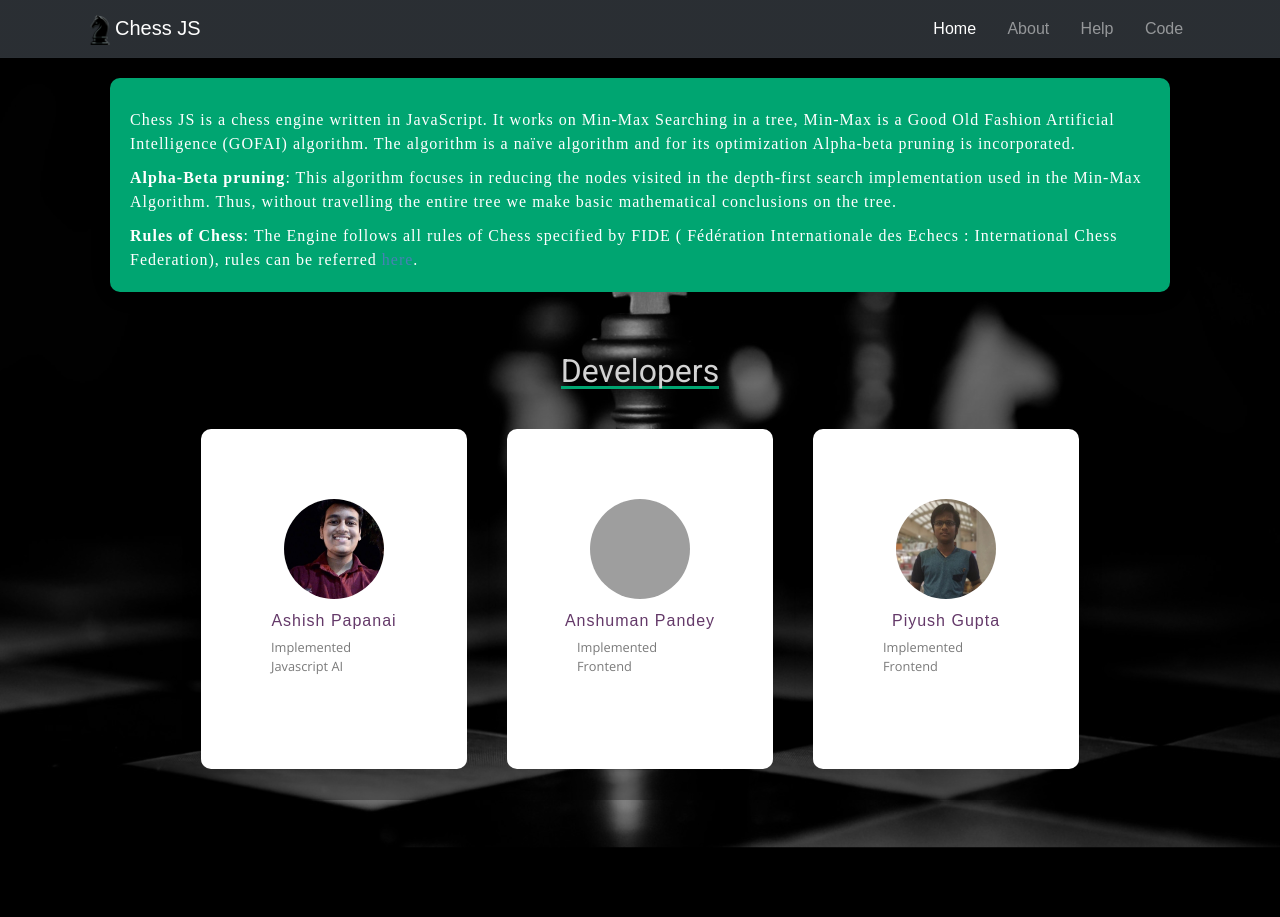
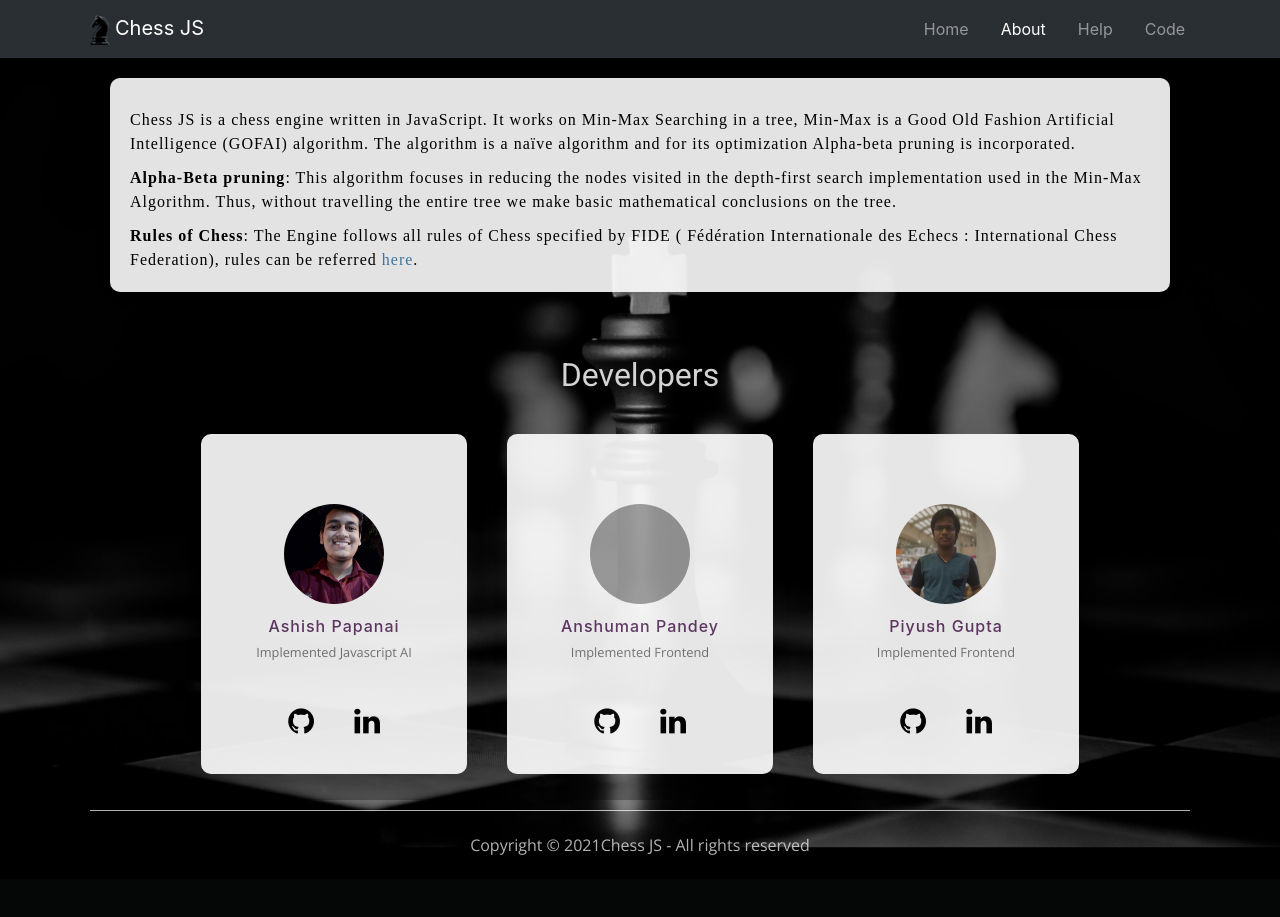
Before and after one commit to ashishpapanai/chessJS, a Flask app: page /about in a window 1280 px wide. After the commit the page ends 855 px from the top, so only its background shows below. Run offline with Flask 2, Linux system fonts and the light colour scheme; some libraries are stand-ins or nearby versions; some web fonts are replaced; grey boxes are pictures that could not be loaded.

Commit message:
Fixed about us section version-2.0 (#88)
* added script to template.html

* Redirects to home page on clicking upon logo  template.html

* linked style sheet to index.html

* linked style sheet to help.html

* linked font awesome to about.html

* added body tag (important) to index,about,help.html

* added footer to about.html

* updated about.css

```diff
--- a/static/about.css
+++ b/static/about.css
@@ -1,7 +1,28 @@
 * {
     box-sizing: border-box;
   }
-  p {
+  body {
+    background-image: linear-gradient( rgba(0, 0, 0, 0.3), rgba(0, 0, 0, 0.5)), url('/static/images/chess2.jpg');
+    background-repeat: no-repeat;
+    overflow-x: hidden;
+    background-size: cover;
+    background-position: center;
+    background-attachment: fixed;
+  }
+  .navbar {
+    background-image: linear-gradient( rgba(0, 0, 0, 0.2), rgba(0, 0, 0, 0.2));
+    background-repeat: no-repeat;
+    background-size: cover;
+    background-position: center;
+    background-attachment: fixed;
+}
+body ul{
+    padding: 0px 50px;
+}
+.navbar li{
+    margin-right: 7%;
+}
+p {
     font-family: "Open Sans", sans-serif;
   }
   a {
@@ -9,7 +30,7 @@
     color: steelblue;
   }
   a:visited {
-    color: white;
+    color:black;
   }
   #container {
     max-width: 1100px;
@@ -18,7 +39,7 @@
   .introbox {
     width: auto;
     height: 100%;
-    background-color:#00a571;
+    background-color:#ffffff;
     box-shadow: 2px 2px 30px rgba(0, 0, 0, 0.05);
     display: flex;
     flex-direction: column;
@@ -28,12 +49,13 @@
     border-radius: 10px;
     margin: 20px;
     position: relative;
+    opacity:0.89;
   }
   .introbox strong {
     font-family: "AverageMonoRegular";
     font-style: normal;
     font-weight: normal;
-    color: #fff;
+    color: #000;
     letter-spacing: 1px;
     margin-top: 10px;
   }
@@ -45,11 +67,6 @@
     display: flex;
     justify-content: center;
     margin: 20px;
-  }
-  .underline {
-    border-bottom: 3px solid #00a571;
-    display: inline-block;
-    line-height: 0.95;
   }
   .creditbox {
     display: flex;
@@ -70,6 +87,7 @@
     border-radius: 10px;
     margin: 20px;
     position: relative;
+    opacity: 0.9;
   }
   .details {
     display: flex;
@@ -126,7 +144,7 @@
     border-radius: 50%;
     text-decoration: none;
     font-size: 30px;
-    color: #00a571;
+    color: #000;
     transition: 0.5s;
   }
   .box ul li a::before {
@@ -151,9 +169,23 @@
   .box ul li:nth-child(2) a:hover:before {
     background: #c3d3db;
   }
+.footer {
+  padding-top: 1rem;
+  padding-bottom: 0.375rem;
+  text-align: center;
+}
+.footer .p-small {
+  padding-top: 1.375rem;
+  border-top: 1px solid #ffffff;
+  opacity: 0.7;
+  color: #ffffff;
+}
+.footer .foot {
+  color: #fff;
+}
 
-  @media (max-width: 640px) {
-    .box {
+@media (max-width: 640px) {
+.box {
       flex-grow: 0.5;
     }
   }
--- a/templates/about.html
+++ b/templates/about.html
@@ -7,6 +7,8 @@
     <link href="https://fonts.googleapis.com/css2?family=Roboto:wght@400;700&display=swap" rel="stylesheet"/>
     <!-- Average-Mono font style sheet added -->
     <link rel="stylesheet" media="screen"href="http://fontlibrary.org/face/average-mono" type="text/css"/>
+     <!--Linked font-awesome  -->
+    <link rel="stylesheet" href="https://cdnjs.cloudflare.com/ajax/libs/font-awesome/4.7.0/css/font-awesome.min.css" />
     <link rel="icon" href="images/favicon.ico" type="image/ico" sizes="16x16"/>
     <meta property="og:image" content="https://images.unsplash.com/photo-1567874790230-3acbb5149829?ixlib=rb-1.2.1&ixid=eyJhcHBfaWQiOjEyMDd9&auto=format&fit=crop&w=750&q=80"/>
 
@@ -17,7 +19,7 @@
     <!-- <form method="get" action="./Daily Progress Report.docx">
         <button type="submit">Download!</button>
     </form> -->
-
+<body id="page2">
     <div id="container">
         <!-- text is shown on box with responsive,Average-Mono font ,box color are new feature -->
         <!-- start of intoduction -->
@@ -42,9 +44,7 @@
         <!-- end of introduction -->
         <br />
         <!-- start of Developer section-->
-        <h2 class="heading-secondary">
-          <span class="underline">Developers</span>
-        </h2>
+        <h2 class="heading-secondary">Developers</h2>
         <div class="creditbox">
           <div class="box">
             <div class="details">
@@ -95,10 +95,12 @@
           </div>
         </div>
         <!-- end of Developer section -->
-
+        <div class="footer">
+          <p class="p-small">Copyright © 2021<a class="foot" href="https://v2.chessjs.tech/">Chess JS</a> - All rights reserved</p>
+        </div>
       </div>
 <script src="https://code.jquery.com/jquery-3.3.1.slim.min.js" integrity="sha384-q8i/X+965DzO0rT7abK41JStQIAqVgRVzpbzo5smXKp4YfRvH+8abtTE1Pi6jizo" crossorigin="anonymous"></script>
 <script src="https://cdnjs.cloudflare.com/ajax/libs/popper.js/1.14.7/umd/popper.min.js" integrity="sha384-UO2eT0CpHqdSJQ6hJty5KVphtPhzWj9WO1clHTMGa3JDZwrnQq4sF86dIHNDz0W1" crossorigin="anonymous"></script>
 <script src="https://stackpath.bootstrapcdn.com/bootstrap/4.3.1/js/bootstrap.min.js" integrity="sha384-JjSmVgyd0p3pXB1rRibZUAYoIIy6OrQ6VrjIEaFf/nJGzIxFDsf4x0xIM+B07jRM" crossorigin="anonymous"></script>
-
+</body>
 {% endblock %}
--- a/templates/template.html
+++ b/templates/template.html
@@ -15,15 +15,17 @@
     <meta name="keywords" content="Chess, Chess Engine, Chess Engine in JavaScript, Code Chess Engine">
     <link href="https://fonts.googleapis.com/css2?family=PT+Sans&display=swap" rel="stylesheet">
     <link rel="stylesheet" href="https://stackpath.bootstrapcdn.com/bootstrap/4.3.1/css/bootstrap.min.css" integrity="sha384-ggOyR0iXCbMQv3Xipma34MD+dH/1fQ784/j6cY/iJTQUOhcWr7x9JvoRxT2MZw1T" crossorigin="anonymous">
-
-    <link rel= "stylesheet" type= "text/css" href= "{{ url_for('static',filename='styles.css') }}">
-    <!--<link href="styles.css" rel="stylesheet" type="text/css">-->
-
     <link rel="icon" href="{{ url_for('static',filename='images/favicon.ico') }}" type="image/ico" sizes="16x16">
     <!-- <link rel="stylesheet" media="(max-width:900px)" type="text/css" href="secondary.css"> -->
     <!-- <link rel="stylesheet" media="(max-width:680px)" type="text/css" href="tertiary.css"> -->
     <meta property="og:image" content="https://images.unsplash.com/photo-1567874790230-3acbb5149829?ixlib=rb-1.2.1&ixid=eyJhcHBfaWQiOjEyMDd9&auto=format&fit=crop&w=750&q=80" />
+    <!-- script to maintain active status of nav items -->
     <script type="text/javascript">
+    $(function () {
+        $("#page1 a:contains('Home')").parent().addClass('active');
+        $("#page2 a:contains('About')").parent().addClass('active');
+        $("#page3 a:contains('Help')").parent().addClass('active');
+     });
         if (!window.console) console = {
             log: function() {}
         };
@@ -36,13 +38,13 @@
 
         <nav class="navbar navbar-expand-lg navbar-dark bg-dark shadow ">
             <div class="container">
-                <a class="navbar-brand" href="index.html"><img src="{{ url_for('static',filename='images/favicon.ico') }}" width="30" height="30">Chess JS</a>
+                <a class="navbar-brand" href="{{ url_for('index') }}"><img src="{{ url_for('static',filename='images/favicon.ico') }}" width="30" height="30">Chess JS</a>
                 <button class="navbar-toggler" type="button" data-toggle="collapse" data-target="#navbarResponsive" aria-controls="navbarResponsive" aria-expanded="false" aria-label="Toggle navigation">
                     <span class="navbar-toggler-icon"></span>
                   </button>
                 <div class="collapse navbar-collapse" id="navbarResponsive">
                     <ul class="navbar-nav ml-auto">
-                        <li class="nav-item active">
+                        <li class="nav-item">
                             <a class="nav-link" href="{{ url_for('index') }}">Home
                           <span class="sr-only">(current)</span>
                         </a>
```
Also changed, not shown: templates/help.html (+7 -1 lines), templates/index.html (+8 -4 lines).
